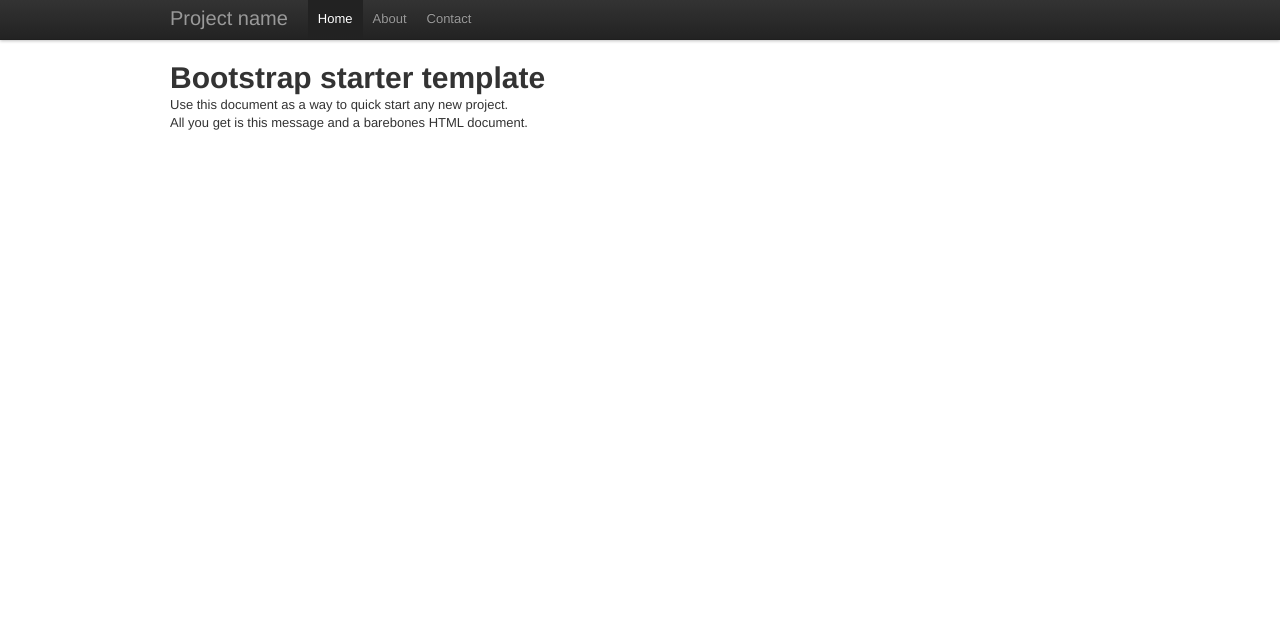
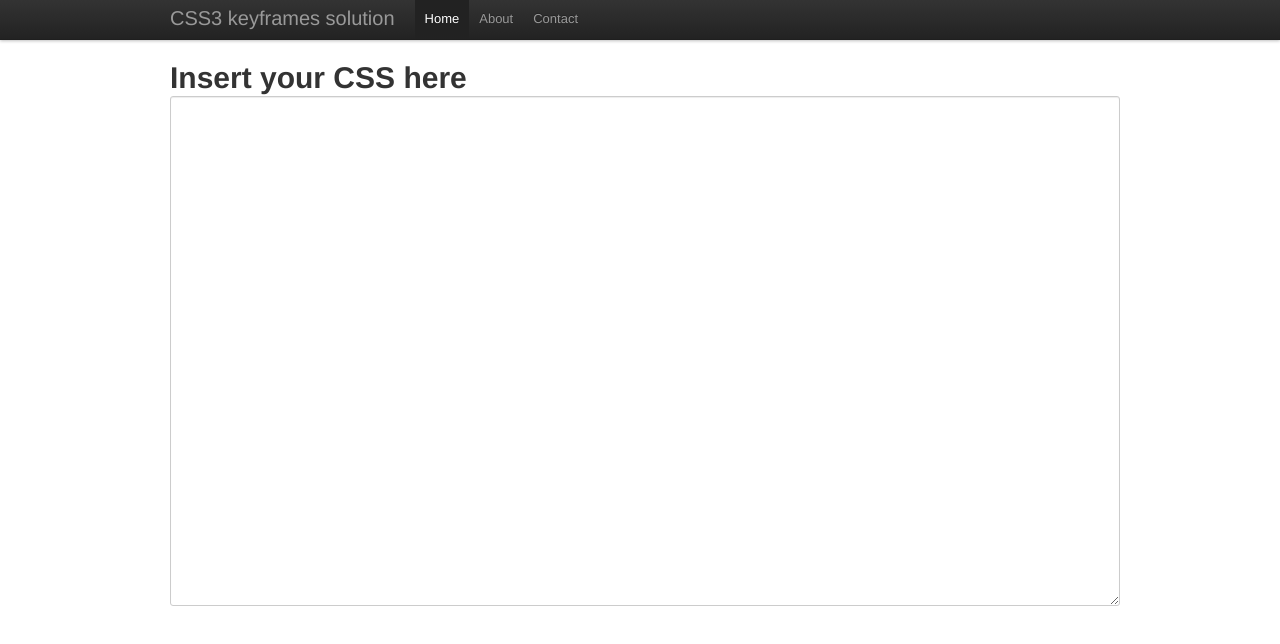
Before and after one commit to blackbing/css3keyframesSolution, a plain HTML site: page index.html in a window 1280 px wide. Drawn offline with nearby package versions, Linux system fonts and the light colour scheme.

Commit message:
textfield

```diff
--- a/index.html
+++ b/index.html
@@ -4,13 +4,17 @@
 <meta charset="utf-8">
 <meta name="author" content="">
 <meta name="created" content="2012-08-16">
-<meta name="modified" content="Thu 16 Aug 2012 09:56:54 AM EDT">
-<title> Prototype</title>
+<meta name="modified" content="Thu 16 Aug 2012 10:48:40 AM EDT">
+<title> CSS3 keyframes solution</title>
 <link rel="stylesheet" href="./css/bootstrap.min.css">
 <style type="text/css">
 body {
         padding-top: 60px; /* 60px to make the container go all the way to the bottom of the topbar */
-      }
+}
+textarea{
+  width: 100%;
+  height: 500px;
+}
 
 
 </style>
@@ -24,7 +28,7 @@ body {
             <span class="icon-bar"></span>
             <span class="icon-bar"></span>
           </a>
-          <a class="brand" href="#">Project name</a>
+          <a class="brand" href="#">CSS3 keyframes solution</a>
           <div class="nav-collapse">
             <ul class="nav">
               <li class="active"><a href="#">Home</a></li>
@@ -38,8 +42,8 @@ body {
 
     <div class="container">
 
-      <h1>Bootstrap starter template</h1>
-      <p>Use this document as a way to quick start any new project.<br> All you get is this message and a barebones HTML document.</p>
+      <h1>Insert your CSS here</h1>
+      <textarea></textarea>
 
     </div> <!-- /container -->
 
```
